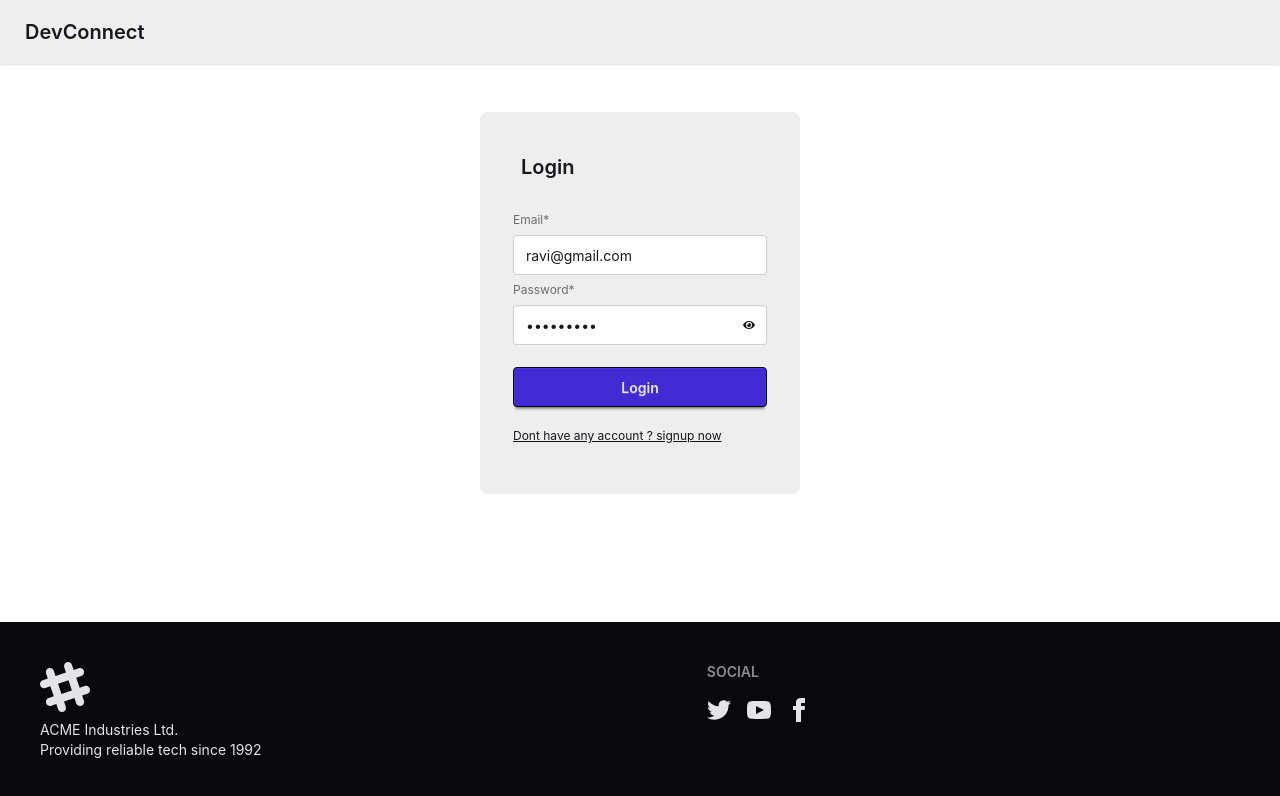
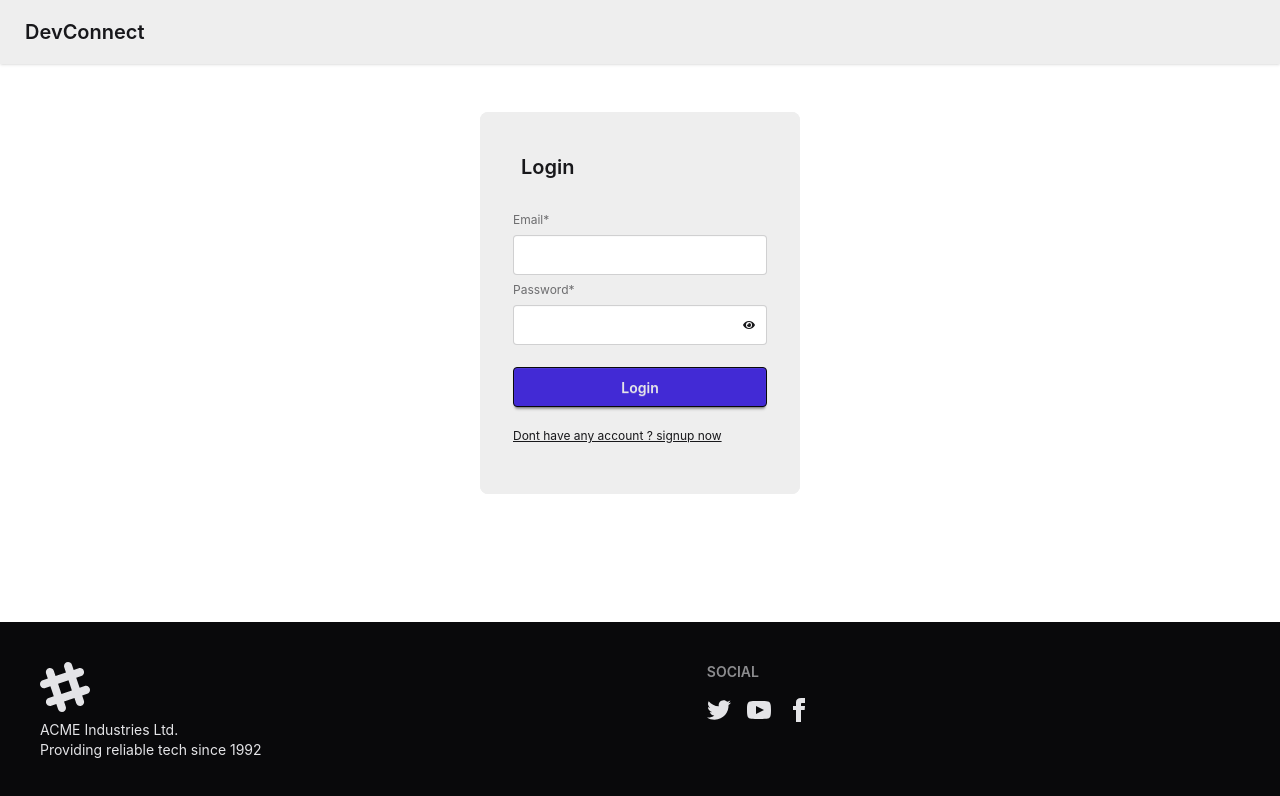
Before and after one commit to RaviKumarGupta07/devConnect-web, a React (Vite) app: page /login in a window 1280 px wide. Shown: the top 796 px of the page. Built offline with nearby package versions, Linux system fonts and the light colour scheme; no server answers.

Commit message:
md files updated

```diff
--- a/src/components/Login.jsx
+++ b/src/components/Login.jsx
@@ -11,8 +11,8 @@ import validator from 'validator';
 const Login = () => {
     const [firstName, setFirstName] = useState("");
     const [lastName, setLastName] = useState("");
-    const [email, setEmail] = useState("ravi@gmail.com");
-    const [password, setPassword] = useState("Ravi@1234");
+    const [email, setEmail] = useState("");
+    const [password, setPassword] = useState("");
     const [type, setType] = useState('password');
     const dispatch = useDispatch();
     const navigate = useNavigate();
```
